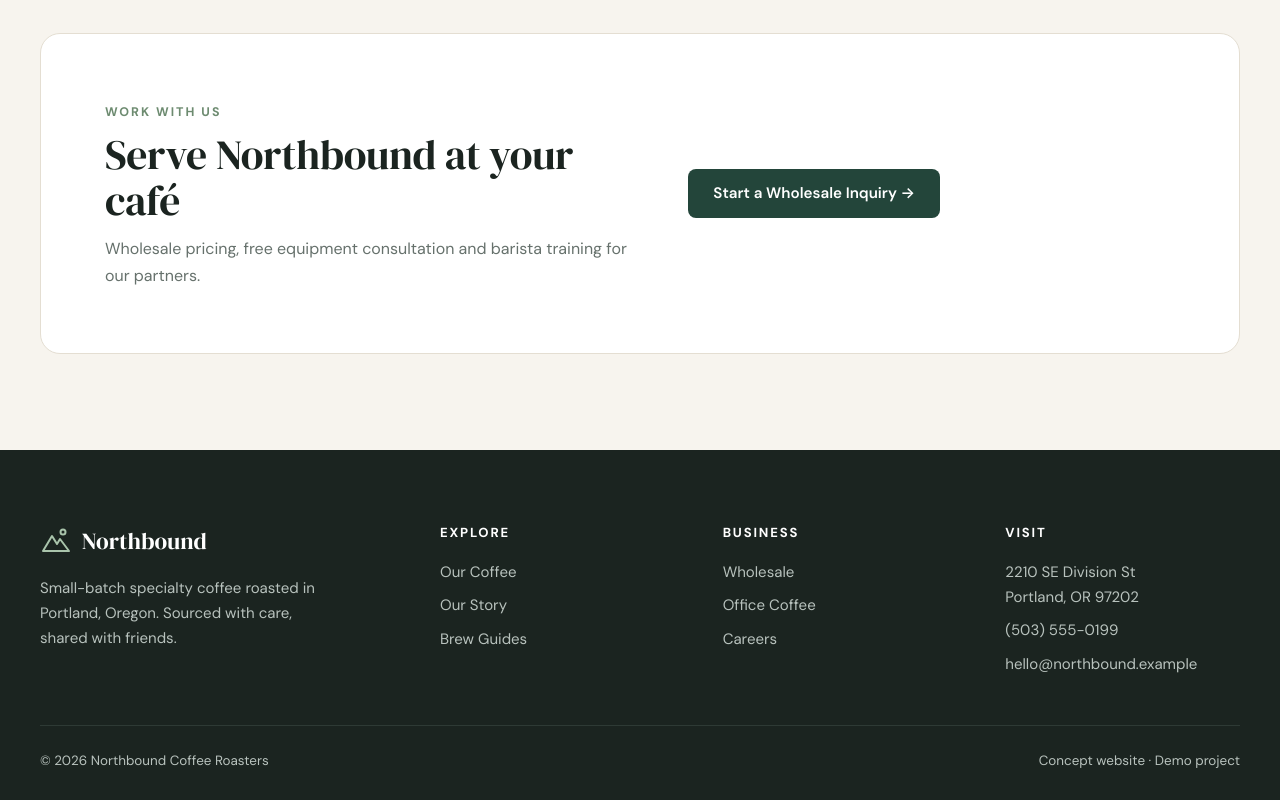
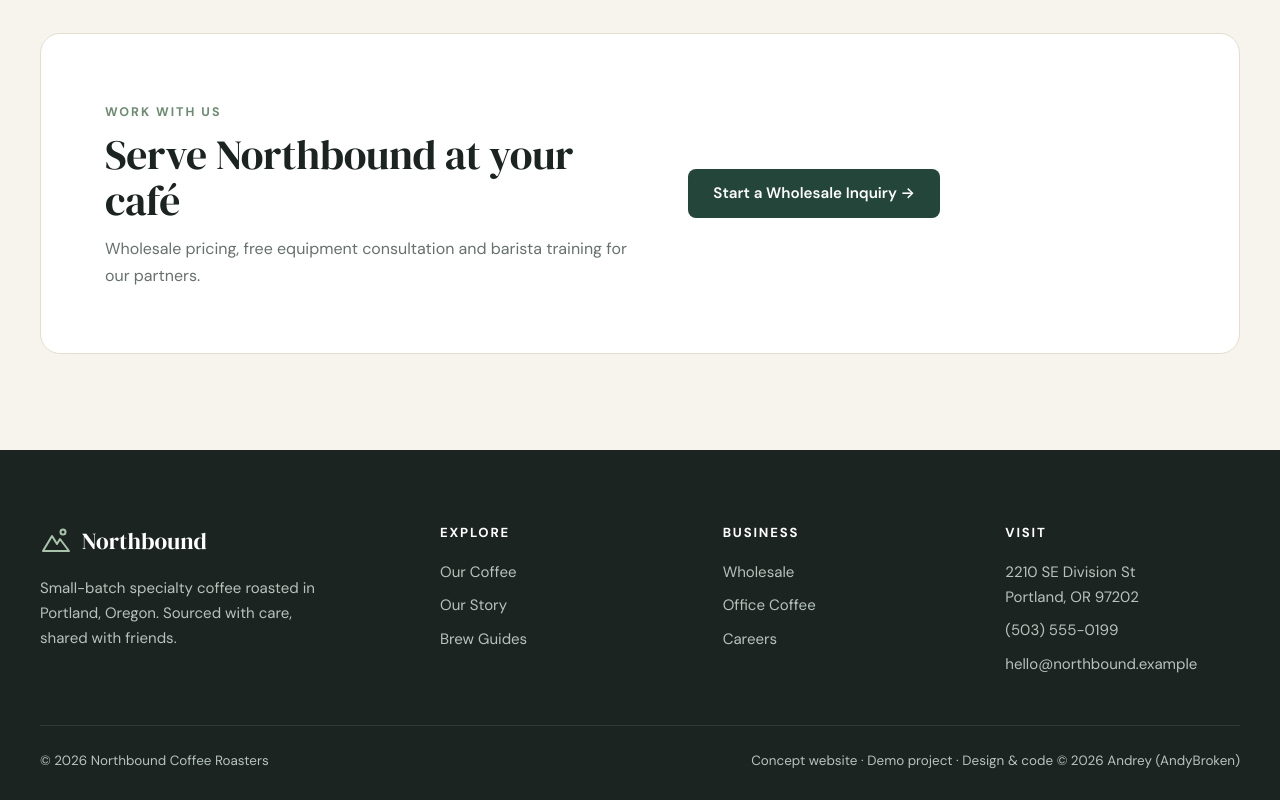
Before and after one commit to AndyBroken/northbound-roasters, a plain HTML site: page about.html in a window 1280 px wide. Shown: the part 3119-3919 px from the top of the page. Drawn offline with Linux system fonts and the light colour scheme.

Commit message:
Add copyright notice and all-rights-reserved license

```diff
--- a/assets/data.js
+++ b/assets/data.js
@@ -1,3 +1,4 @@
+/*! © 2026 Andrey (github.com/AndyBroken). All rights reserved. Concept / demo project, see LICENSE. */
 const IMG = (id, w = 900) => `https://images.unsplash.com/photo-${id}?auto=format&fit=crop&w=${w}&q=80`;
 
 // Branded bag illustration (own packaging, no third-party logos)
--- a/assets/main.js
+++ b/assets/main.js
@@ -1,3 +1,4 @@
+/*! © 2026 Andrey (github.com/AndyBroken). All rights reserved. Concept / demo project, see LICENSE. */
 // Shared header / footer so every page stays in sync
 const LOGO = `<svg viewBox="0 0 32 32" fill="none" stroke="currentColor" stroke-width="2" aria-hidden="true"><path d="M3 26 12 11l5 8 3-5 9 12z" stroke-linejoin="round"/><circle cx="23" cy="7" r="2.5"/></svg>`;
 const page = document.body.dataset.page;
@@ -32,7 +33,7 @@ document.getElementById('footer').outerHTML = `
       <div><h5>Business</h5><ul><li><a href="contact.html#wholesale">Wholesale</a></li><li><a href="contact.html">Office Coffee</a></li><li><a href="contact.html">Careers</a></li></ul></div>
       <div><h5>Visit</h5><ul><li>2210 SE Division St<br>Portland, OR 97202</li><li><a href="tel:+15035550199">(503) 555-0199</a></li><li><a href="mailto:hello@northbound.example">hello@northbound.example</a></li></ul></div>
     </div>
-    <div class="foot-bottom"><span>© ${new Date().getFullYear()} Northbound Coffee Roasters</span><span>Concept website · Demo project</span></div>
+    <div class="foot-bottom"><span>© ${new Date().getFullYear()} Northbound Coffee Roasters</span><span>Concept website · Demo project · Design &amp; code © 2026 Andrey (AndyBroken)</span></div>
   </div>
 </footer>
 <div class="toast" id="toast"></div>`;
--- a/assets/styles.css
+++ b/assets/styles.css
@@ -1,3 +1,4 @@
+/*! © 2026 Andrey (github.com/AndyBroken). All rights reserved. Concept / demo project, see LICENSE. */
 :root{
   --paper:#f7f4ee; --white:#fff; --ink:#1b2420; --forest:#23453a; --forest-dark:#173129; --moss:#6d8b70; --clay:#c8794a;
   --muted:#66716c; --line:#e4ded2; --radius:12px;
```
Also changed, not shown: about.html (+1 -0 lines), coffee.html (+1 -0 lines), contact.html (+1 -0 lines), index.html (+1 -0 lines), journal.html (+1 -0 lines), product.html (+1 -0 lines), 2 other files.
